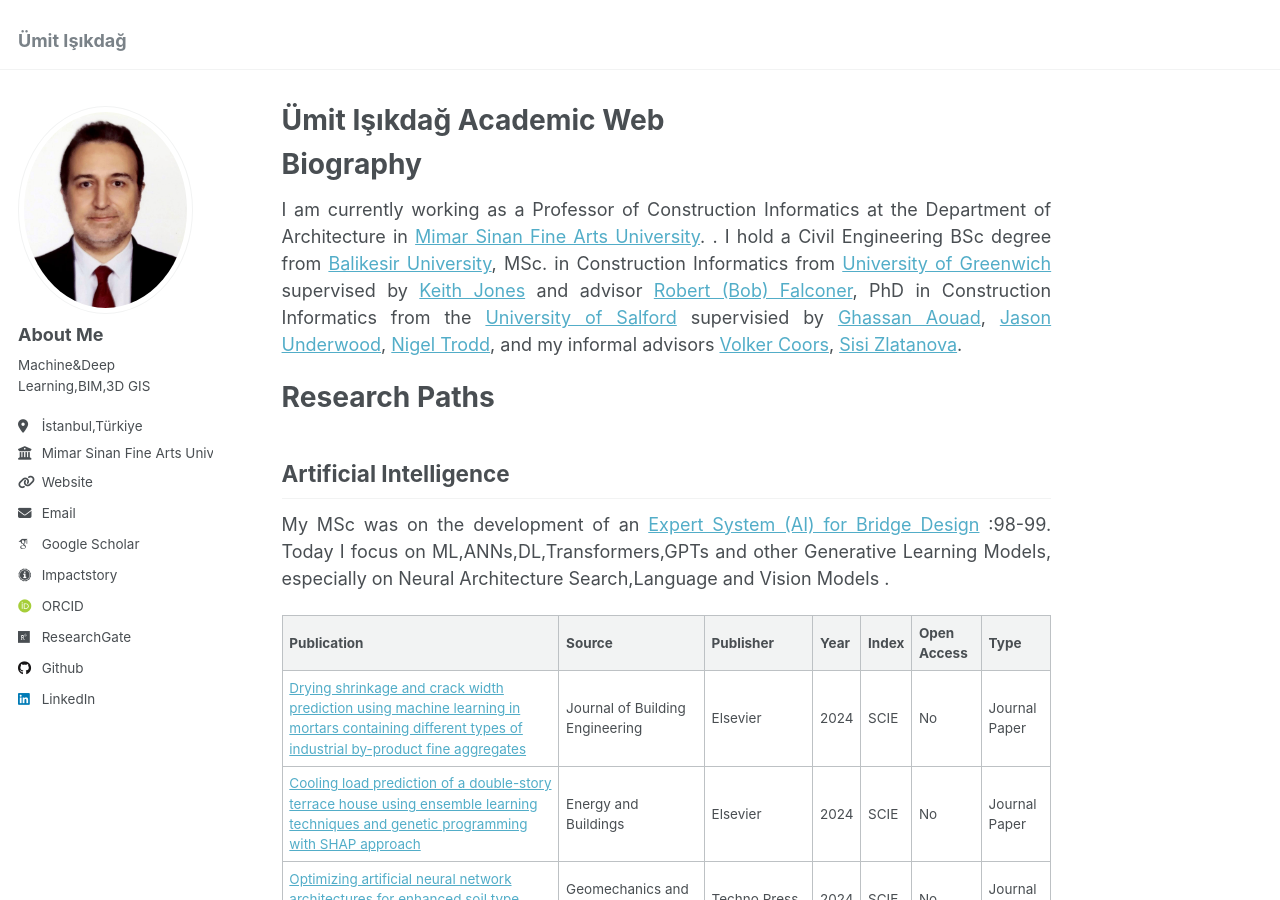
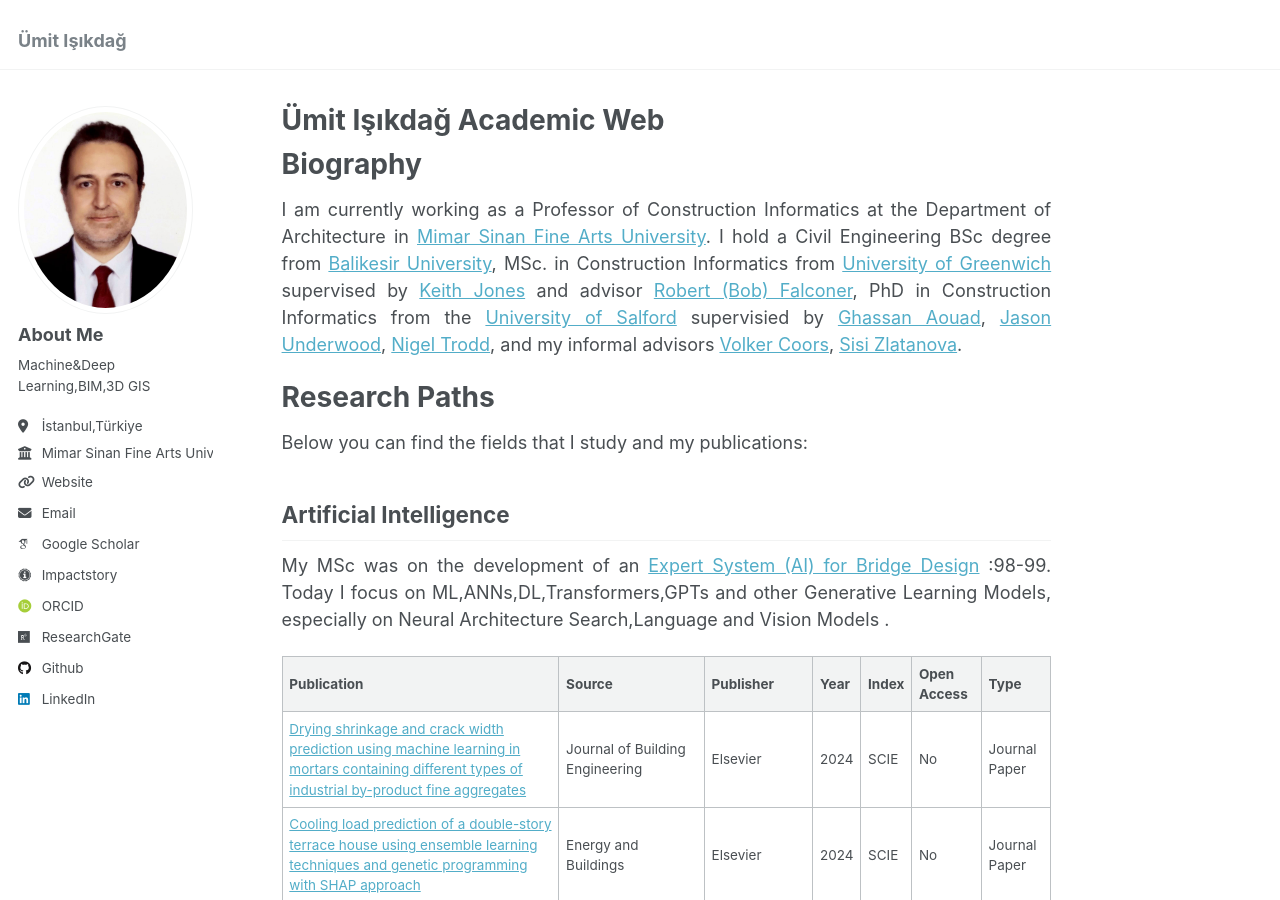
Before and after one commit to isikdag/isikdag.github.io, a Jekyll site: the page built from _pages/about.md, in a window 1280 px wide and 900 px high. Built offline with Jekyll 4.4.1, drawn with Linux system fonts in a browser that asks for light colours; some web fonts are replaced.

Commit message:
Update about.md

```diff
--- a/_pages/about.md
+++ b/_pages/about.md
@@ -9,8 +9,9 @@ redirect_from:
 
 Biography
 ======
-I am currently working as a Professor of Construction Informatics at the Department of Architecture in [Mimar Sinan Fine Arts University](https://msgsu.edu.tr/akademik/mimarlik-fakultesi/bolumler/mimarlik/).
-. I hold a Civil Engineering BSc degree from [Balikesir University](https://www.balikesir.edu.tr/site/birim/insaat-muhendisligi-bolumu-293102),
+I am currently working as a Professor of Construction Informatics at the Department of Architecture in
+[Mimar Sinan Fine Arts University](https://msgsu.edu.tr/akademik/mimarlik-fakultesi/bolumler/mimarlik/).
+ I hold a Civil Engineering BSc degree from [Balikesir University](https://www.balikesir.edu.tr/site/birim/insaat-muhendisligi-bolumu-293102),
 MSc. in Construction Informatics from [University of Greenwich](https://www.gre.ac.uk/subjects/construction#postgraduate%20-%20taught) supervised by
 [Keith Jones](https://www.aru.ac.uk/people/keith-jones) and advisor [Robert (Bob) Falconer](https://www.linkedin.com/in/bob-falconer-77b6665),
 PhD in Construction Informatics from the [University of Salford](https://hub.salford.ac.uk/uprise-digital-built-environment/) supervisied by
@@ -21,6 +22,8 @@ PhD in Construction Informatics from the [University of Salford](https://hub.sal
 
 Research Paths
 ======
+
+Below you can find the fields that I study and my publications:
 
 Artificial Intelligence
 ------
```
